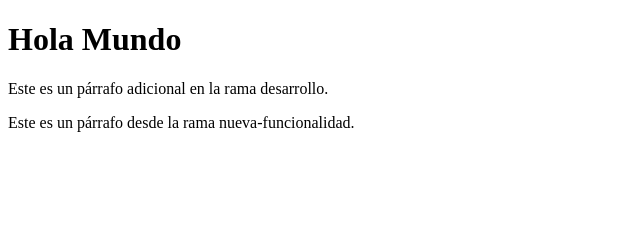
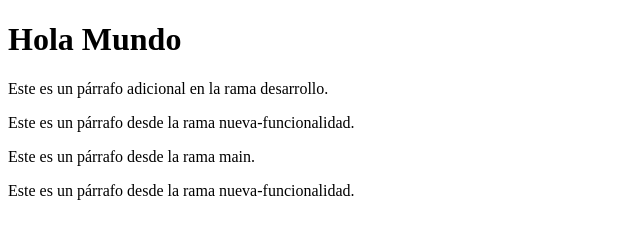
Before and after one commit to davidrey13/DAW, a plain HTML site: page index.html in a window 1280 px wide. Shown: the whole page, without its empty margins (0-640 px from the left). Drawn offline with Linux system fonts and the light colour scheme.

Commit message:
Resuelto conflicto entre main y nueva-funcionalidad

```diff
--- a/index.html
+++ b/index.html
@@ -7,5 +7,7 @@
     <h1>Hola Mundo</h1>
     <p>Este es un párrafo adicional en la rama desarrollo.</p>
     <p>Este es un párrafo desde la rama nueva-funcionalidad.</p>
+    <p>Este es un párrafo desde la rama main.</p>
+    <p>Este es un párrafo desde la rama nueva-funcionalidad.</p>
 </body>
 </html>
```
